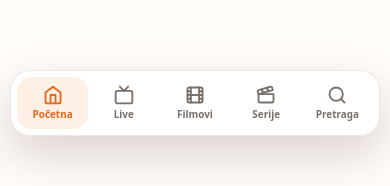
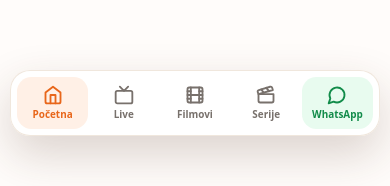
Before and after one commit to fricwalter/kanalista4.0, a Next.js app: page / in a window 390 px wide. Shown: the part 698-884 px from the top of the page. Built offline with nearby package versions, Linux system fonts and the light colour scheme; no server answers; the database is empty.

Commit message:
feat: add WhatsApp contact to mobile navigation

```diff
--- a/app/_components/app-navigation.tsx
+++ b/app/_components/app-navigation.tsx
@@ -1,13 +1,15 @@
 "use client";
 
 import Link from "next/link";
-import { Clapperboard, Film, Home, Search, Tv } from "lucide-react";
+import { Clapperboard, Film, Home, MessageCircle, Search, Tv } from "lucide-react";
 import { usePathname } from "next/navigation";
 import { useLanguage } from "@/app/_components/language-context";
 
 function isActive(pathname: string, href: string): boolean {
   return href === "/" ? pathname === href : pathname.startsWith(href);
 }
+
+const WHATSAPP_URL = "https://wa.me/4915251741280?text=Komme%20aus%20der%20Kanalliste";
 
 export default function AppNavigation() {
   const pathname = usePathname();
@@ -53,7 +55,7 @@ export default function AppNavigation() {
       </header>
 
       <nav className="mobile-tabbar" aria-label={copy.mobileNavigation}>
-        {navigation.map(({ href, label, icon: Icon }) => {
+        {navigation.slice(0, 4).map(({ href, label, icon: Icon }) => {
           const active = isActive(pathname, href);
           return (
             <Link key={href} href={href} aria-current={active ? "page" : undefined}>
@@ -62,6 +64,16 @@ export default function AppNavigation() {
             </Link>
           );
         })}
+        <a
+          className="mobile-tabbar__whatsapp"
+          href={WHATSAPP_URL}
+          target="_blank"
+          rel="noopener noreferrer"
+          aria-label="WhatsApp: Komme aus der Kanalliste"
+        >
+          <MessageCircle aria-hidden="true" size={20} strokeWidth={2.2} />
+          <span>WhatsApp</span>
+        </a>
       </nav>
     </>
   );
--- a/app/globals.css
+++ b/app/globals.css
@@ -845,11 +845,22 @@ a {
     text-decoration: none;
     font-size: 0.62rem;
     font-weight: 750;
+    transition: color 160ms ease, background 160ms ease, transform 120ms ease;
   }
 
   .mobile-tabbar a[aria-current="page"] {
     color: var(--color-accent-strong);
     background: var(--color-accent-soft);
+  }
+
+  .mobile-tabbar a.mobile-tabbar__whatsapp {
+    color: #128c4a;
+    background: rgba(37, 211, 102, 0.1);
+  }
+
+  .mobile-tabbar a.mobile-tabbar__whatsapp:active {
+    background: rgba(37, 211, 102, 0.2);
+    transform: scale(0.94);
   }
 
   body { padding-bottom: 5.4rem; }
```
